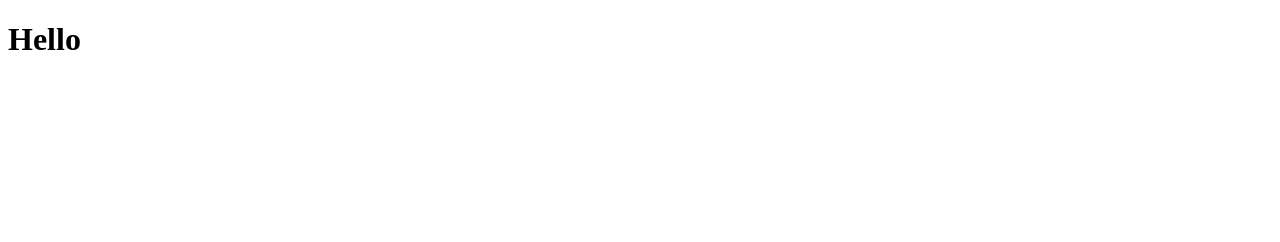
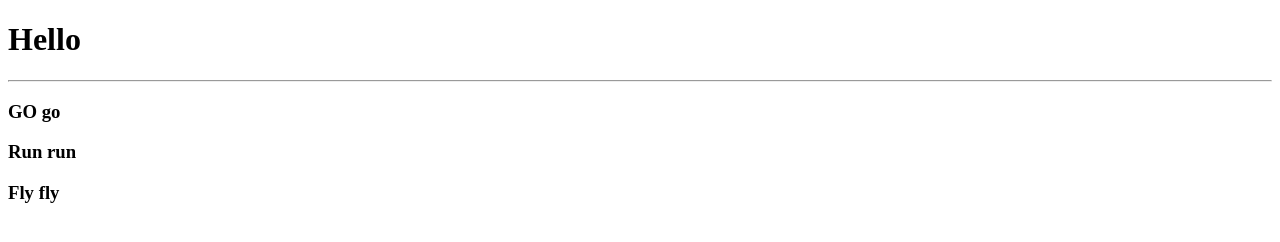
Before and after one commit to Debjit-321/Demo-1, a plain HTML site: page index.html in a window 1280 px wide. Drawn offline with Linux system fonts and the light colour scheme.

Commit message:
some initial commits.

```diff
--- a/index.html
+++ b/index.html
@@ -7,5 +7,9 @@
 </head>
 <body>
     <h1>Hello</h1>
+    <hr>
+    <h3>GO go</h3>
+    <h3>Run run</h3>
+    <h3>Fly fly</h3>
 </body>
 </html>
```
Also changed, not shown: fire.html (added).
